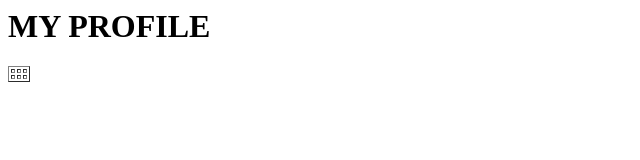
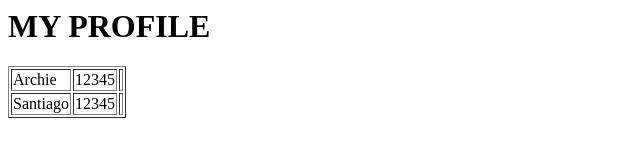
Before and after one commit to archiesantiago/itc1223B.github.io, a plain HTML site: page myprofile.html in a window 1280 px wide. Shown: the whole page, without its empty margins (0-640 px from the left). Drawn offline with Linux system fonts and the light colour scheme.

Commit message:
Update myprofile.html

```diff
--- a/myprofile.html
+++ b/myprofile.html
@@ -10,14 +10,14 @@
 
 <table border=1>
 <tr>
-<td>
-<td>
+<td>Archie
+<td>12345
 <td>
 </tr>
 
 <tr>
-<td>
-<td>
+<td>Santiago
+<td>12345
 <td>
 </tr>
 
```
